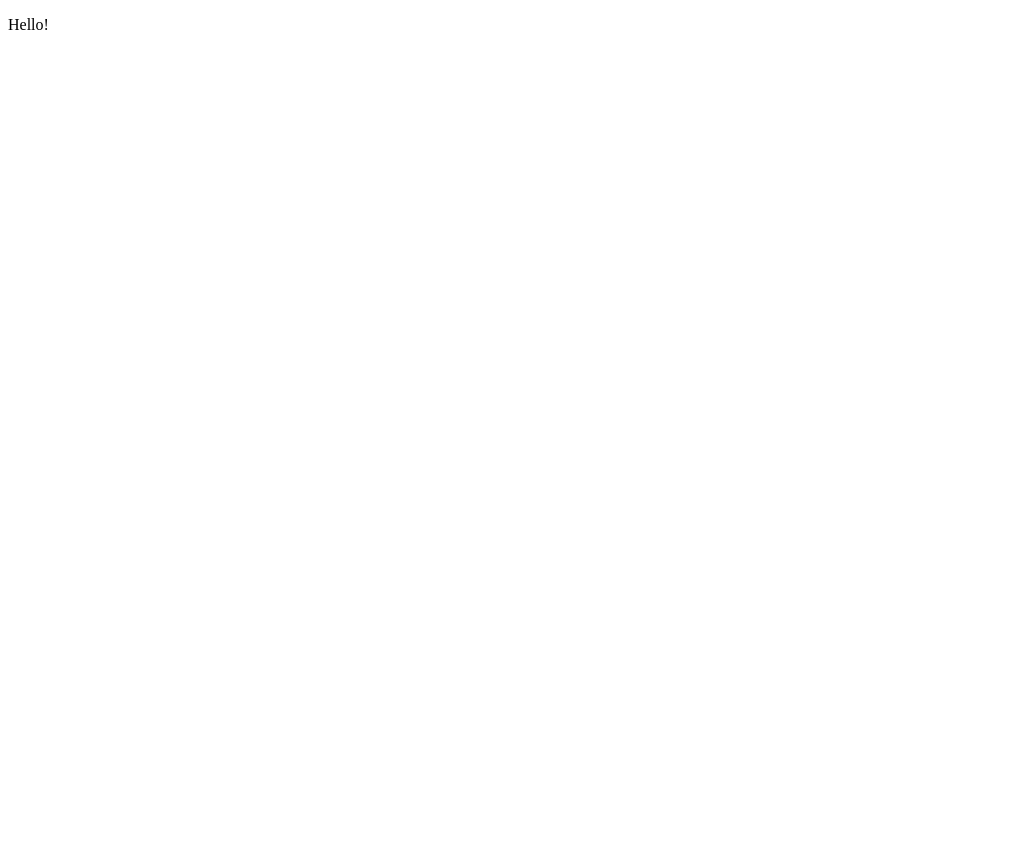
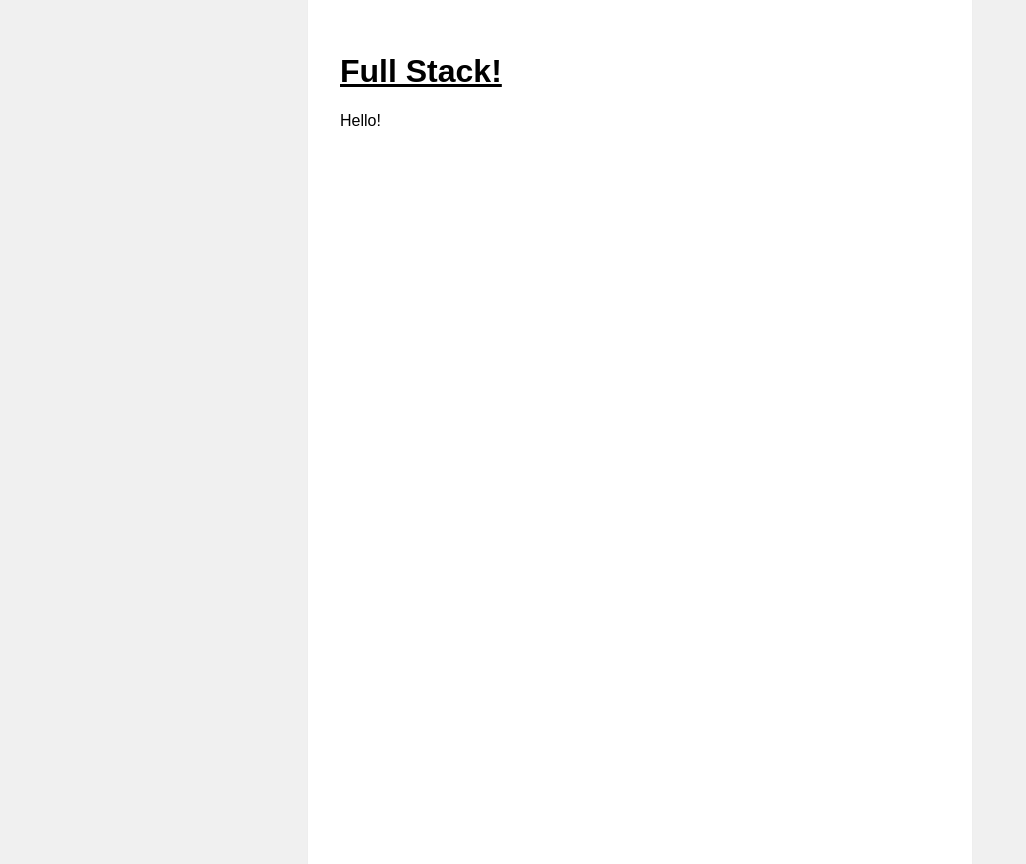
Before and after one commit to JJMorton/full-stack, a plain HTML site: page index.html in a window 1280 px wide. Shown: the whole page, without its empty margins (0-1026 px from the left). Before the commit the page ends 800 px from the top, so only its background shows below. Drawn offline with Linux system fonts and the light colour scheme.

Commit message:
Barebones html, css and js

```diff
--- a/index.html
+++ b/index.html
@@ -1,9 +1,13 @@
 <!DOCTYPE html>
-<html>
+<html lang="en">
 <head>
 	<title>Full Stack</title>
+	<link rel="stylesheet" type="text/css" href="style.css">
+	<script src="script.js"></script>
+	<meta charset="utf-8"/>
 </head>
 <body>
+	<h1>Full Stack!</h1>
 	<p>Hello!</p>
 </body>
 </html>
--- /dev/null
+++ b/script.js
@@ -0,0 +1 @@
+console.log("Working!");
--- /dev/null
+++ b/style.css
@@ -0,0 +1,23 @@
+html {
+	background-color: #f0f0f0;
+}
+body {
+	max-width: 600px;
+	height: 100vh;
+	display: block;
+	left: 0;
+	right: 0;
+	margin: 0 auto;
+	padding: 2em;
+	border-left: 1px solid #eeeeee;
+	border-right: 1px solid #eeeeee;
+	background-color: white;
+}
+
+p, h1 {
+	font-family: sans-serif;
+}
+
+h1 {
+	text-decoration: underline;
+}
```
